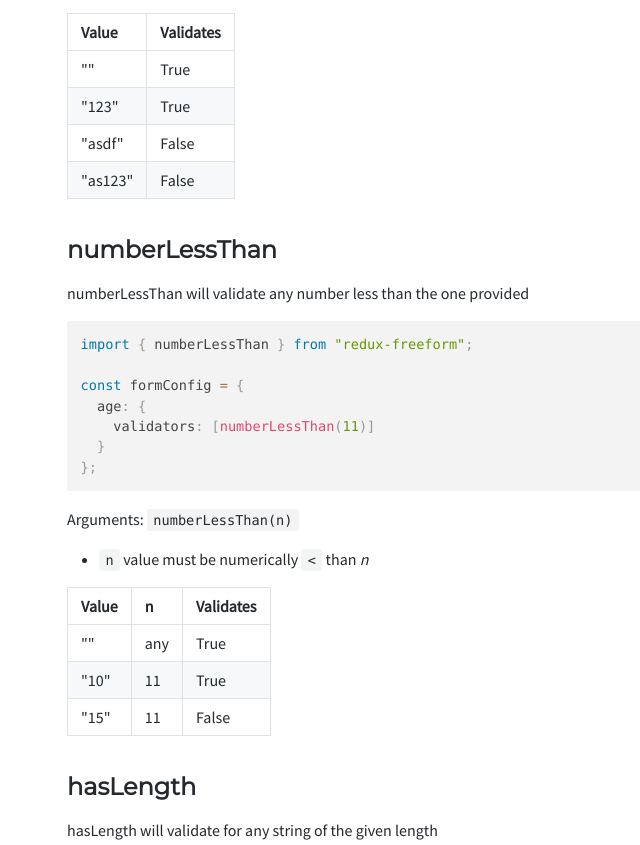
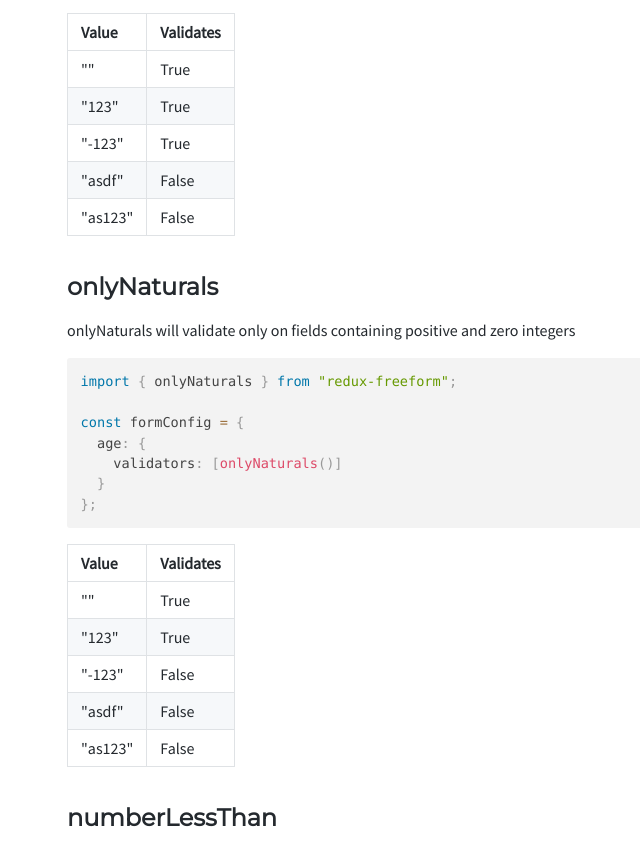
Before and after one commit to CityBaseInc/redux-freeform, a plain HTML site: page docs/validators-api.html in a window 1280 px wide. Shown: the part 861-1706 px from the top of the page, without its empty margins (241-881 px from the left). Drawn offline with nearby package versions, Linux system fonts and the light colour scheme.

Commit message:
Deploy website
Deploy website version based on 505b05ccfc3d8ff80ef4a347e0f1bad8f61c272e

```diff
--- a/docs/validators-api.html
+++ b/docs/validators-api.html
@@ -90,6 +90,29 @@
 <tbody>
 <tr><td>&quot;&quot;</td><td>True</td></tr>
 <tr><td>&quot;123&quot;</td><td>True</td></tr>
+<tr><td>&quot;-123&quot;</td><td>True</td></tr>
+<tr><td>&quot;asdf&quot;</td><td>False</td></tr>
+<tr><td>&quot;as123&quot;</td><td>False</td></tr>
+</tbody>
+</table>
+<h2><a class="anchor" aria-hidden="true" id="onlynaturals"></a><a href="#onlynaturals" aria-hidden="true" class="hash-link"><svg class="hash-link-icon" aria-hidden="true" height="16" version="1.1" viewBox="0 0 16 16" width="16"><path fill-rule="evenodd" d="M4 9h1v1H4c-1.5 0-3-1.69-3-3.5S2.55 3 4 3h4c1.45 0 3 1.69 3 3.5 0 1.41-.91 2.72-2 3.25V8.59c.58-.45 1-1.27 1-2.09C10 5.22 8.98 4 8 4H4c-.98 0-2 1.22-2 2.5S3 9 4 9zm9-3h-1v1h1c1 0 2 1.22 2 2.5S13.98 12 13 12H9c-.98 0-2-1.22-2-2.5 0-.83.42-1.64 1-2.09V6.25c-1.09.53-2 1.84-2 3.25C6 11.31 7.55 13 9 13h4c1.45 0 3-1.69 3-3.5S14.5 6 13 6z"></path></svg></a>onlyNaturals</h2>
+<p>onlyNaturals will validate only on fields containing positive and zero integers</p>
+<pre><code class="hljs css language-jsx"><span class="token keyword">import</span> <span class="token punctuation">{</span> onlyNaturals <span class="token punctuation">}</span> <span class="token keyword">from</span> <span class="token string">"redux-freeform"</span><span class="token punctuation">;</span>
+
+<span class="token keyword">const</span> formConfig <span class="token operator">=</span> <span class="token punctuation">{</span>
+  age<span class="token punctuation">:</span> <span class="token punctuation">{</span>
+    validators<span class="token punctuation">:</span> <span class="token punctuation">[</span><span class="token function">onlyNaturals</span><span class="token punctuation">(</span><span class="token punctuation">)</span><span class="token punctuation">]</span>
+  <span class="token punctuation">}</span>
+<span class="token punctuation">}</span><span class="token punctuation">;</span>
+</code></pre>
+<table>
+<thead>
+<tr><th>Value</th><th>Validates</th></tr>
+</thead>
+<tbody>
+<tr><td>&quot;&quot;</td><td>True</td></tr>
+<tr><td>&quot;123&quot;</td><td>True</td></tr>
+<tr><td>&quot;-123&quot;</td><td>False</td></tr>
 <tr><td>&quot;asdf&quot;</td><td>False</td></tr>
 <tr><td>&quot;as123&quot;</td><td>False</td></tr>
 </tbody>
@@ -226,4 +249,4 @@ contains no letters or special characters</p>
 <tr><td>&quot;000000000&quot;</td><td>False</td></tr>
 </tbody>
 </table>
-</span></div></article></div><div class="docLastUpdate"><em>Last updated on 12/6/2019</em></div><div class="docs-prevnext"><a class="docs-prev button" href="/redux-freeform/docs/constraints"><span class="arrow-prev">← </span><span>Constraints</span></a></div></div></div><nav class="onPageNav"><ul class="toc-headings"><li><a href="#required">required</a></li><li><a href="#onlyintegers">onlyIntegers</a></li><li><a href="#numberlessthan">numberLessThan</a></li><li><a href="#haslength">hasLength</a></li><li><a href="#matchesfield">matchesField</a></li><li><a href="#matchesregex">matchesRegex</a></li><li><a href="#isroutingnumber">isRoutingNumber</a></li></ul></nav></div><footer class="nav-footer" id="footer"><section class="copyright"><a href="https://www.thecitybase.com">Made with  💖 by Citybase.</a></section></footer></div></body></html>
+</span></div></article></div><div class="docLastUpdate"><em>Last updated on 12/12/2019</em></div><div class="docs-prevnext"><a class="docs-prev button" href="/redux-freeform/docs/constraints"><span class="arrow-prev">← </span><span>Constraints</span></a></div></div></div><nav class="onPageNav"><ul class="toc-headings"><li><a href="#required">required</a></li><li><a href="#onlyintegers">onlyIntegers</a></li><li><a href="#onlynaturals">onlyNaturals</a></li><li><a href="#numberlessthan">numberLessThan</a></li><li><a href="#haslength">hasLength</a></li><li><a href="#matchesfield">matchesField</a></li><li><a href="#matchesregex">matchesRegex</a></li><li><a href="#isroutingnumber">isRoutingNumber</a></li></ul></nav></div><footer class="nav-footer" id="footer"><section class="copyright"><a href="https://www.thecitybase.com">Made with  💖 by Citybase.</a></section></footer></div></body></html>
```
Also changed, not shown: docs/validators-api/index.html (+24 -1 lines).
